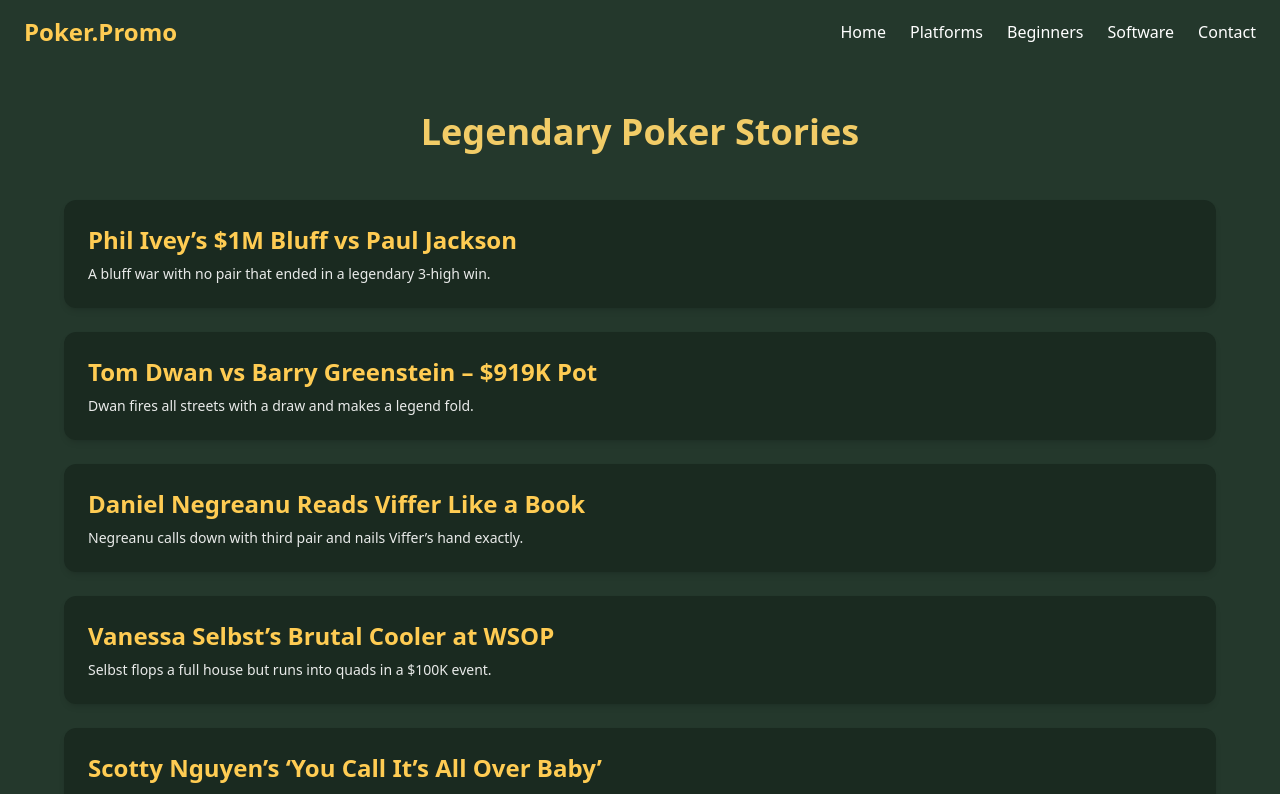
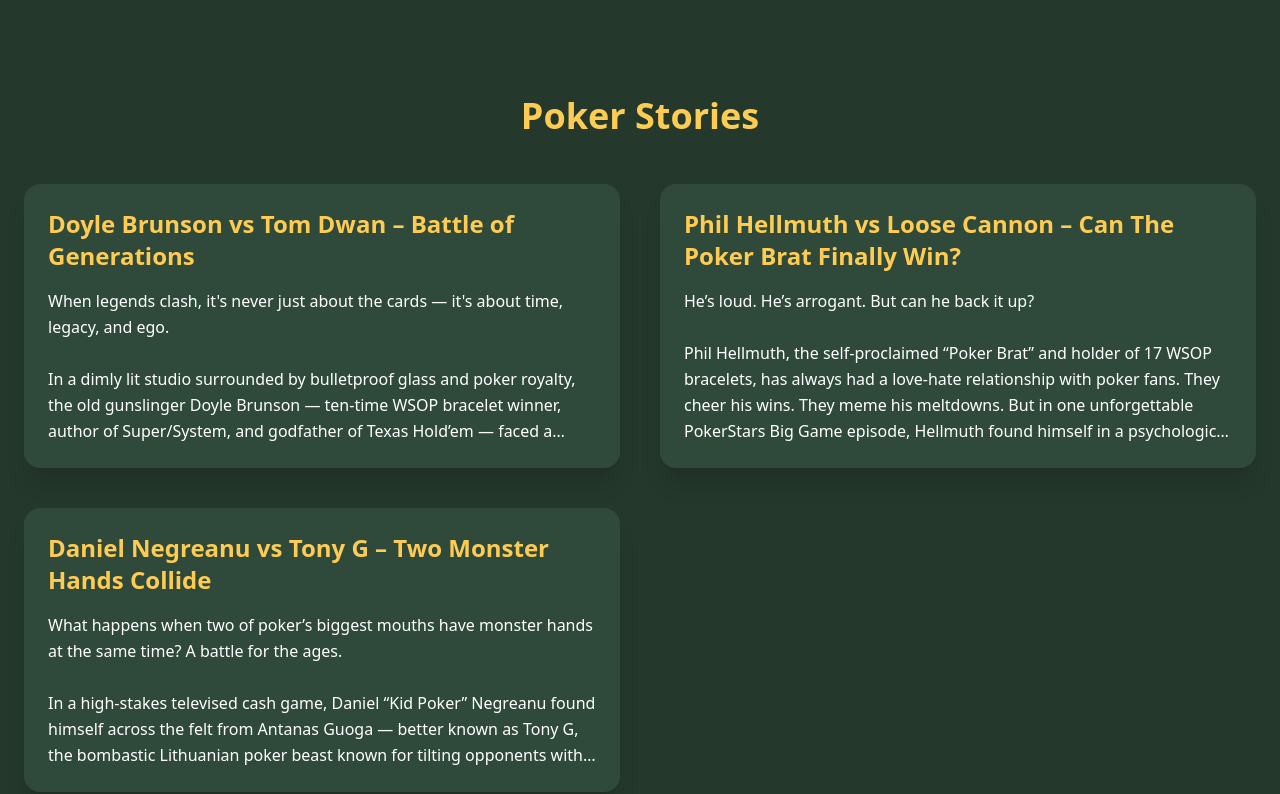
Before and after one commit to liveslow0/poker-promo, a Next.js app: page /stories in a window 1280 px wide. Shown: the top 794 px of the page. Built offline with nearby package versions, Linux system fonts and the light colour scheme.

Commit message:
Update stories.js

```diff
--- a/pages/stories.js
+++ b/pages/stories.js
@@ -1,113 +1,132 @@
 // pages/stories.js
 import Link from 'next/link';
-import { useEffect, useState } from 'react';
+import { useEffect } from 'react';
 import AOS from 'aos';
 import 'aos/dist/aos.css';
 
-const storiesData = [
-  {
-    title: "Phil Ivey’s $1M Bluff vs Paul Jackson",
-    summary: "A bluff war with no pair that ended in a legendary 3-high win.",
-    details:
-      "In one of the most iconic moments of high-stakes poker, Phil Ivey and Paul Jackson engaged in an intense series of re-raises while holding absolutely nothing. Each tried to out-bluff the other, but in the end, Ivey's final bet pushed Jackson off his hand, and Ivey scooped the pot with just 3-high. The hand is now studied for its psychological warfare and fearlessness."
-  },
-  {
-    title: "Tom Dwan vs Barry Greenstein – $919K Pot",
-    summary: "Dwan fires all streets with a draw and makes a legend fold.",
-    details:
-      "Tom 'durrrr' Dwan built his reputation on aggression, and this hand was a prime example. Facing Barry Greenstein, who flopped top pair, Dwan bet all three streets with just a straight draw. His final shove for nearly $500,000 forced Greenstein to lay down the best hand. The clip went viral and cemented Dwan's reputation as fearless and sharp."
-  },
-  {
-    title: "Daniel Negreanu Reads Viffer Like a Book",
-    summary: "Negreanu calls down with third pair and nails Viffer’s hand exactly.",
-    details:
-      "During a televised cash game, Daniel Negreanu and Viffer got into a weird and talkative hand. Viffer kept chatting and raising, but Negreanu kept up the banter, analyzing aloud. Ultimately, Daniel called with a weak pair and immediately said Viffer had queen-ten. He was dead right. The crowd (and Viffer) were stunned at his psychic read."
-  },
-  {
-    title: "Vanessa Selbst’s Brutal Cooler at WSOP",
-    summary: "Selbst flops a full house but runs into quads in a $100K event.",
-    details:
-      "During a $100K WSOP High Roller, Selbst had pocket aces and flopped aces full. Her opponent, Gaelle Baumann, had pocket eights and hit quad eights. The money went in, and the table gasped as the cards flipped. Vanessa couldn’t believe it and walked off in shock. The clip became one of the most viewed poker coolers of all time."
-  },
-  {
-    title: "Scotty Nguyen’s ‘You Call It’s All Over Baby’",
-    summary: "Scotty wins the WSOP Main Event with a bold prediction.",
-    details:
-      "Scotty Nguyen, known for his charisma and catchphrases, was heads-up in the WSOP Main Event. On the final hand, he told his opponent, 'You call, it’s gonna be all over, baby.' The opponent called, Scotty tabled top two pair, and it was indeed all over. The quote became etched in poker history forever."
-  },
-  {
-    title: "Chris Moneymaker’s Bluff of the Century",
-    summary: "Amateur Moneymaker bluffs pro Farha in 2003 Main Event.",
-    details:
-      "In 2003, Chris Moneymaker bluffed Sammy Farha off a better hand on the biggest stage in poker. With just king high, Moneymaker fired the river in a three-bet pot. Farha tanked for minutes before folding. The hand shocked the world and sparked the online poker boom that followed."
-  }
-];
-
 export default function Stories() {
-  const [expanded, setExpanded] = useState(null);
-
   useEffect(() => {
     AOS.init({ duration: 1000 });
   }, []);
 
-  const toggleExpand = (index) => {
-    setExpanded(expanded === index ? null : index);
-  };
+  const stories = [
+    {
+      title: 'Doyle Brunson vs Tom Dwan – Battle of Generations',
+      content: `When legends clash, it's never just about the cards — it's about time, legacy, and ego.
+
+In a dimly lit studio surrounded by bulletproof glass and poker royalty, the old gunslinger Doyle Brunson — ten-time WSOP bracelet winner, author of Super/System, and godfather of Texas Hold’em — faced a rising storm in the form of Tom "durrrr" Dwan, a fearless young online phenom with an unpredictable style and nerves of steel.
+
+The hand? Legendary.
+
+Blinds were $300/$600. Dwan opened with 6♦7♦ from the cutoff. Brunson, in the small blind, looked down at A♥Q♠ and made the call. The flop came 5♦8♣9♠ — a dream for Dwan, who flopped the nuts. Brunson checked, and Dwan bet $2,000. Doyle called. The turn brought the A♠. Suddenly, Doyle had top pair — but still, no clue he was drawing dead. He check-called another $5,000 bet.
+
+Then came the river: a brick — 2♣. Doyle checked again. Dwan bet $17,000.
+
+Now came the moment poker fans live for.
+
+Brunson sat back, arms crossed. His eyes — shaded by the cowboy hat — squinted toward Dwan, who sat motionless, betraying nothing. Doyle counted chips. Then, calmly, he check-raised to $45,000.
+
+The crowd held its breath. Dwan barely moved a muscle. After a short pause, he reraised again — to $104,000.
+
+Doyle tanked. He knew Dwan was capable of anything — bluffs, overbets, total madness. But could he really be bluffing this time?
+
+After several minutes, Doyle laid it down.
+
+Dwan smiled. “Nice fold,” he said, as he flipped over the straight — the nuts.
+
+Doyle smirked, unfazed. “You’ll learn that in 40 years or so,” he drawled.
+
+It wasn’t just a hand. It was a moment. A nod of respect from the future to the past, and a warning shot from the future king.`,
+    },
+    {
+      title: 'Phil Hellmuth vs Loose Cannon – Can The Poker Brat Finally Win?',
+      content: `He’s loud. He’s arrogant. But can he back it up?
+
+Phil Hellmuth, the self-proclaimed “Poker Brat” and holder of 17 WSOP bracelets, has always had a love-hate relationship with poker fans. They cheer his wins. They meme his meltdowns. But in one unforgettable PokerStars Big Game episode, Hellmuth found himself in a psychological war — not with another legend, but with an amateur: the "Loose Cannon."
+
+The Loose Cannon was an unknown qualifier — a young math teacher named Ernest Wiggins from Washington, D.C., with just a $100,000 stake to play with. Hellmuth underestimated him from the start. Big mistake.
+
+On one particular hand, Hellmuth raised with K♣K♦. Wiggins called with 9♣10♣. The flop came 8♣J♠Q♦ — boom. Wiggins flopped the nut straight. Hellmuth, holding an overpair, bet aggressively — $6,000. Wiggins called, barely blinking.
+
+The turn was a 2♣ — giving Wiggins a straight and a flush draw. Phil bet again: $14,000.
+
+“I think he’s on tilt,” whispered Antonio Esfandiari from the rail. “He has no clue what he’s up against.”
+
+The river came 4♦. Wiggins checked — a brilliant trap. Hellmuth bet $25,000. Wiggins snap-called.
+
+Phil flipped over his kings with confidence.
+
+Then the table erupted when Wiggins showed the straight.
+
+“WHAT is he DOING calling me there?!” Phil exploded. “He called $25,000 with just a straight? Are you kidding me?!”
+
+No, Phil. He wasn’t kidding. And he walked away with $150,000 in profit and the respect of every home game hero across America.`
+    },
+    {
+      title: 'Daniel Negreanu vs Tony G – Two Monster Hands Collide',
+      content: `What happens when two of poker’s biggest mouths have monster hands at the same time? A battle for the ages.
+
+In a high-stakes televised cash game, Daniel “Kid Poker” Negreanu found himself across the felt from Antanas Guoga — better known as Tony G, the bombastic Lithuanian poker beast known for tilting opponents with his loud, taunting table talk.
+
+The hand began innocently enough.
+
+Negreanu looked down at Q♦Q♣ and raised under the gun. Tony G, on the button, peeked at A♠K♠ and reraised. Daniel, ever the entertainer, tried to bait him with a speech.
+
+“I have a feeling you’re trying to steal again, Tony.”
+
+Tony laughed. “I never steal. I take what's mine.”
+
+Daniel called.
+
+The flop came Q♠J♠9♥. Trouble was brewing. Daniel flopped top set. Tony had a gutshot straight draw and a royal flush draw.
+
+They both checked. The trap was set.
+
+Turn: 10♠.
+
+Fireworks.
+
+Tony bet $5,000. Daniel raised to $20,000. Tony reraised to $50,000.
+
+Negreanu stood up, paced, smiled at the camera. “Well, if I go broke, I go broke,” he said as he shoved for $120,000 more.
+
+Tony snap-called.
+
+Both players stood as the cards were revealed. “Wow,” Tony muttered. “This is gonna be a sick one.”
+
+The river: 2♦.
+
+Negreanu's top set held. The table exploded in applause.
+
+Tony took it like a champ… sort of.
+
+“I’ll get you next time, Daniel! You’re going on the bike!”
+
+Daniel laughed. “I love you, Tony. Even when you lose, you make it fun.”
+
+That hand was more than poker — it was theater. Two giants with massive hands, massive egos, and massive respect.`
+    }
+  ];
 
   return (
-    <div className="min-h-screen bg-[#24382c] text-white font-sans">
-      <header
-        id="nav"
-        className="fixed w-full z-50 top-0 transition-all duration-300 px-6 py-4 bg-[#24382c]"
-      >
-        <div className="max-w-7xl mx-auto flex justify-between items-center">
-          <h1 className="text-[#ffcc53] font-bold text-2xl">Poker.Promo</h1>
-          <nav className="space-x-6 hidden md:block">
-            <Link href="/" className="hover:text-[#f2cc67] transition">Home</Link>
-            <Link href="/platforms" className="hover:text-[#f2cc67] transition">Platforms</Link>
-            <Link href="/about" className="hover:text-[#f2cc67] transition">Beginners</Link>
-            <Link href="/software" className="hover:text-[#f2cc67] transition">Software</Link>
-            <Link href="/custom" className="hover:text-[#f2cc67] transition">Contact</Link>
-          </nav>
-        </div>
-      </header>
-
-      <main className="pt-28 px-6">
-        <section className="max-w-6xl mx-auto" data-aos="fade-up">
-          <h2 className="text-4xl font-bold text-center text-[#f2cc67] mb-12">Legendary Poker Stories</h2>
-
-          <div className="space-y-6">
-            {storiesData.map((item, index) => (
+    <div className="min-h-screen bg-[#24382c] text-white font-sans pt-24 px-6">
+      <h1 className="text-4xl font-bold text-center text-[#ffcc53] mb-12">Poker Stories</h1>
+      <div className="grid grid-cols-1 md:grid-cols-2 gap-10 max-w-7xl mx-auto">
+        {stories.map((story, index) => (
           <div
             key={index}
-                className="p-6 bg-[#1a2a20] rounded-xl shadow-md hover:scale-[1.02] transition-all duration-300 cursor-pointer"
-                onClick={() => toggleExpand(index)}
-                data-aos="fade-up"
-                data-aos-delay={index * 100}
+            data-aos="zoom-in-up"
+            className="bg-[#2f4a3b] p-6 rounded-2xl shadow-xl hover:scale-[1.02] transform transition duration-300 cursor-pointer group"
           >
-                <h3 className="text-2xl font-semibold mb-2 text-[#ffcc53]">{item.title}</h3>
-                <p className="text-sm opacity-90">
-                  {expanded === index ? item.details : item.summary}
+            <h2 className="text-2xl font-semibold text-[#ffcc53] mb-4 group-hover:underline">
+              {story.title}
+            </h2>
+            <p className="text-md leading-relaxed line-clamp-6 group-hover:line-clamp-none transition-all duration-500 whitespace-pre-line">
+              {story.content}
             </p>
           </div>
         ))}
       </div>
-        </section>
-
-        <section className="text-center py-20 px-6" data-aos="zoom-in">
-          <h3 className="text-3xl font-bold mb-4">Have a Crazy Poker Story?</h3>
-          <p className="text-lg max-w-xl mx-auto mb-6">Submit your most memorable hand or experience and we might feature it here!</p>
-          <Link href="/custom">
-            <button className="bg-[#f2cc67] text-[#24382c] font-semibold px-8 py-4 rounded-full hover:bg-[#ffcc53] transition-all hover:scale-105">
-              Submit Your Story
-            </button>
-          </Link>
-        </section>
-      </main>
-
-      <footer className="text-center py-6 bg-[#24382c] text-[#f2cc67] text-sm">
-        <p>© {new Date().getFullYear()} Poker.Promo – Built for poker lovers, by poker lovers.</p>
-      </footer>
     </div>
   );
 }
```
Lines whose indentation alone changed are shown as unchanged.
